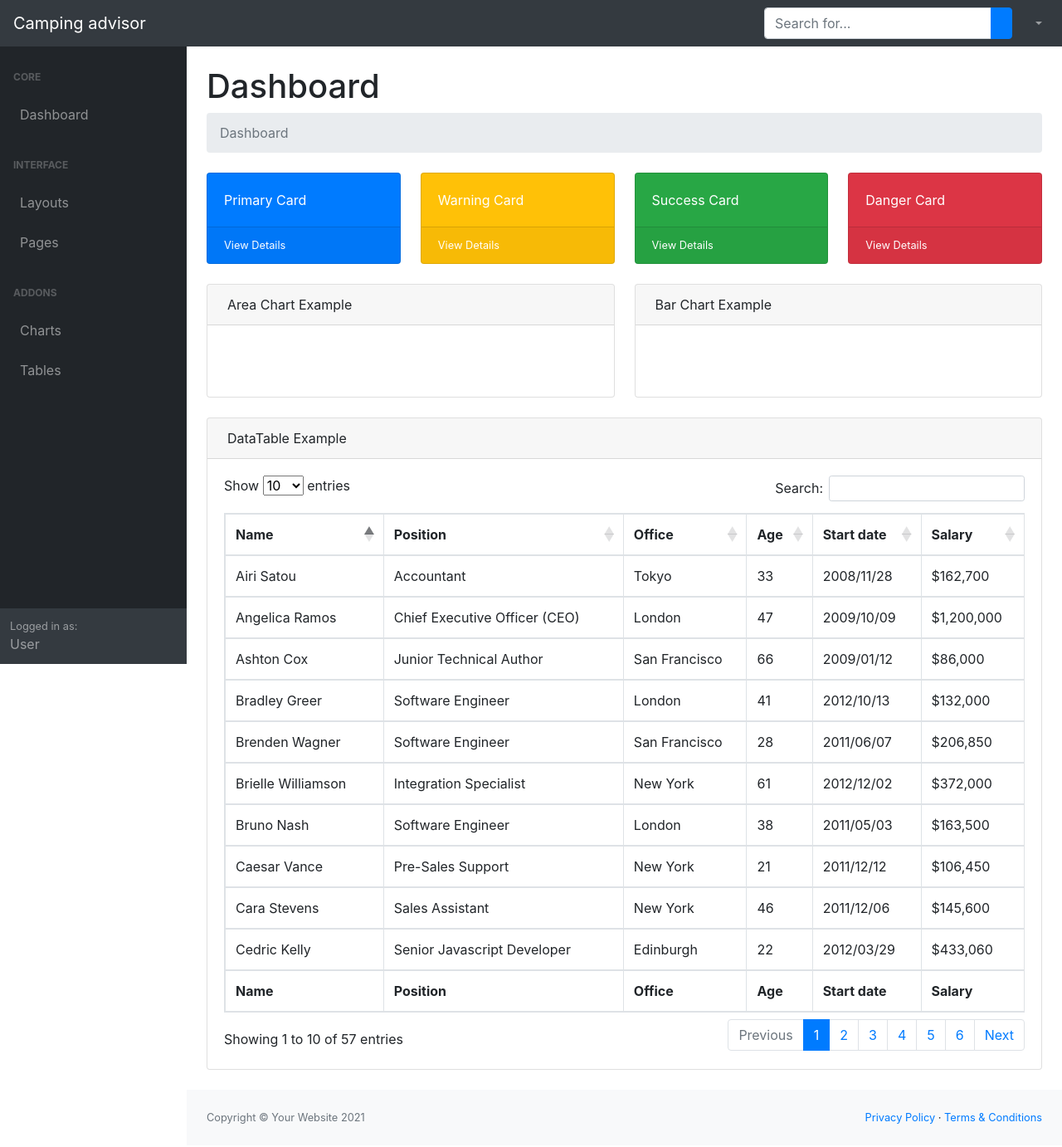
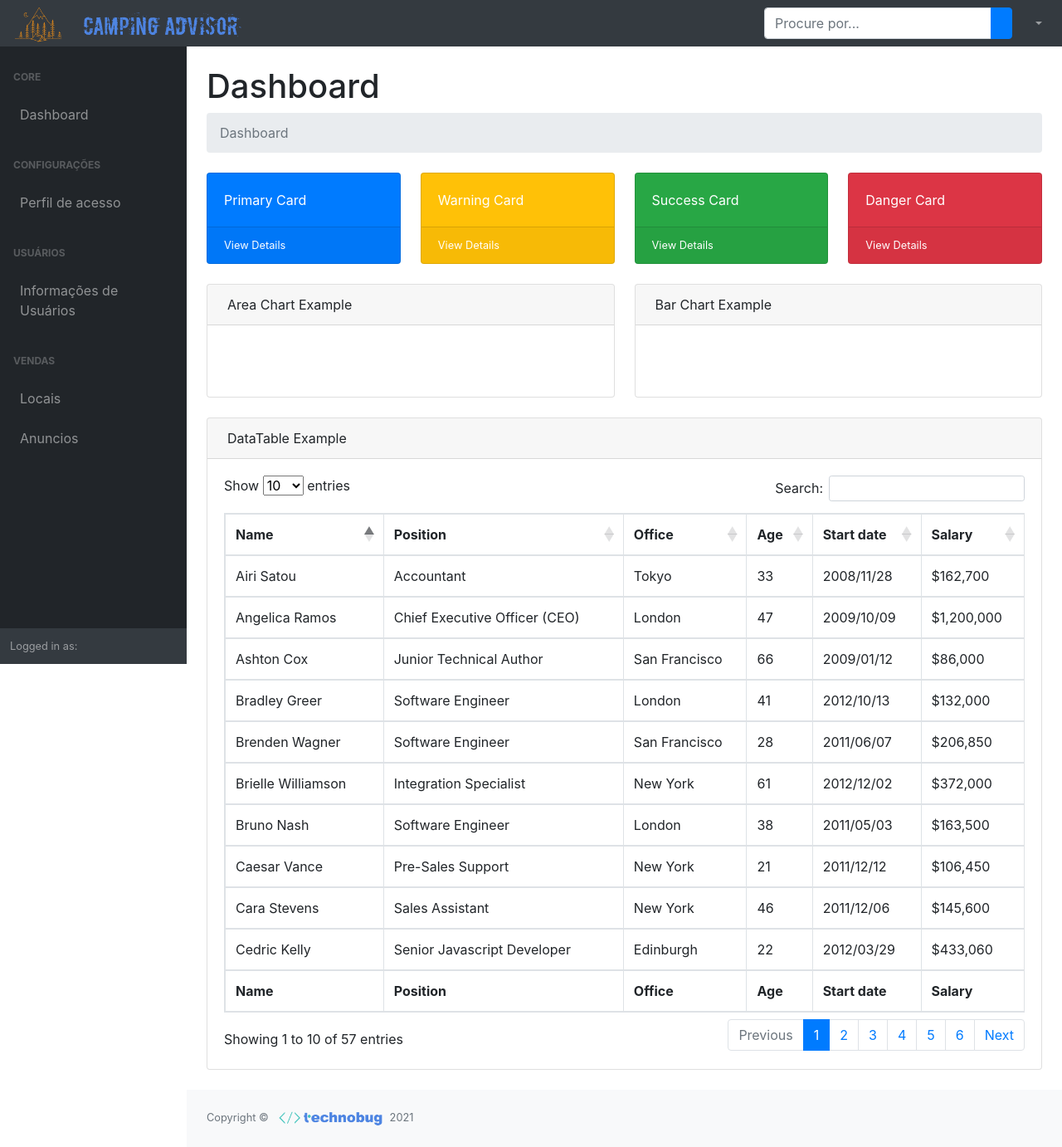
Before and after one commit to Densatho/Tripadvisor-de-Camping, a Flask app: template templates/admin.html in a window 1280 px wide. Shown: the whole page at 83% size. Before the commit the page ends 1354 px from the top, so only its background shows below. Run offline with Flask 2, Linux system fonts and the light colour scheme; the template is opened without the code that fills it, so the values that code supplies are empty; parts of the project's set-up code (start-up, migrations or seed data) failed here and were passed over; some libraries are stand-ins or nearby versions.

Commit message:
Ajustando Admin e views

```diff
--- a/requirements.txt
+++ b/requirements.txt
@@ -18,6 +18,7 @@ MarkupSafe==1.1.1
 passlib==1.7.4
 PyJWT==2.1.0
 python-dateutil==2.8.1
+python-dotenv==0.17.1
 python-editor==1.0.4
 python-http-client==3.3.2
 sendgrid==6.7.0
--- a/templates/admin_base.html
+++ b/templates/admin_base.html
@@ -2,111 +2,90 @@
 <html lang="pt-BR">
     <head>
         <meta charset="utf-8" />
-        <meta http-equiv="X-UA-Compatible" content="IE=edge" />
         <meta name="viewport" content="width=device-width, initial-scale=1, shrink-to-fit=no" />
         <meta name="description" content="" />
-        <meta name="author" content="" />
+        <meta name="author" content="TECHNOBUG" />
         <title>
             {% block title %}
             {% endblock %}
         </title>
+        <!-- Favicon-->
+        <link rel="icon" type="image/x-icon" href="{{ url_for('static', filename='assets/tent-ico.ico') }}" />
+
         <link href="{{ url_for('static', filename='css/bootstrap.min.css') }}" rel="stylesheet" />
         <link href="{{ url_for('static', filename='css/styles_admin.css') }}" rel="stylesheet" />
         <link href="https://cdn.datatables.net/1.10.20/css/dataTables.bootstrap4.min.css" rel="stylesheet" crossorigin="anonymous" />
     </head>
+
     <body class="sb-nav-fixed">
+
         <nav class="sb-topnav navbar navbar-expand navbar-dark bg-dark">
-            <a class="navbar-brand" href="index.html">Camping advisor</a>
+            <a class="navbar-brand" href="/">
+                <img style="height: 3rem" src="{{ url_for('static', filename='assets/Camping-Advisor-logo.png') }}"/>
+            </a>
             <button class="btn btn-link btn-sm order-1 order-lg-0" id="sidebarToggle" href="#!"><i class="fas fa-bars"></i></button>
             <!-- Navbar Search-->
             <form class="d-none d-md-inline-block form-inline ml-auto mr-0 mr-md-3 my-2 my-md-0">
                 <div class="input-group">
-                    <input class="form-control" type="text" placeholder="Search for..." aria-label="Search" aria-describedby="basic-addon2" />
+                    <input class="form-control" type="text" placeholder="Procure por..." aria-label="Search" aria-describedby="basic-addon2" />
                     <div class="input-group-append">
                         <button class="btn btn-primary" type="button"><i class="fas fa-search"></i></button>
                     </div>
                 </div>
             </form>
+
             <!-- Navbar-->
             <ul class="navbar-nav ml-auto ml-md-0">
                 <li class="nav-item dropdown">
-                    <a class="nav-link dropdown-toggle" id="userDropdown" href="#!" role="button" data-toggle="dropdown" aria-haspopup="true" aria-expanded="false"><i class="fas fa-user fa-fw"></i></a>
+                    <a class="nav-link dropdown-toggle" id="userDropdown" role="button" data-bs-target="#dropdown" data-bs-toggle="dropdown" aria-haspopup="true" aria-expanded="false"><i class="fas fa-user fa-fw"></i></a>
                 </li>
-                <div class="dropdown-menu dropdown-menu-right" aria-labelledby="userDropdown">
+                <div class="dropdown dropdown-menu dropdown-menu-right" id="dropdown" aria-labelledby="userDropdown">
                     <a class="dropdown-item" href="#!">Settings</a>
                     <a class="dropdown-item" href="#!">Activity Log</a>
                     <div class="dropdown-divider"></div>
-                    <a class="dropdown-item" href="login.html">Logout</a>
+                    <a class="dropdown-item" href="/login/">Logout</a>
                 </div>
             </ul>
         </nav>
+
         <div id="layoutSidenav">
             <div id="layoutSidenav_nav">
                 <nav class="sb-sidenav accordion sb-sidenav-dark" id="sidenavAccordion">
                     <div class="sb-sidenav-menu">
                         <div class="nav">
                             <div class="sb-sidenav-menu-heading">Core</div>
-                            <a class="nav-link" href="index.html">
+                            <a class="nav-link" href="/admin/">
                                 <div class="sb-nav-link-icon"><i class="fas fa-tachometer-alt"></i></div>
                                 Dashboard
                             </a>
-                            <div class="sb-sidenav-menu-heading">Interface</div>
-                            <a class="nav-link collapsed" href="#" data-toggle="collapse" data-target="#collapseLayouts" aria-expanded="false" aria-controls="collapseLayouts">
+
+                            <div class="sb-sidenav-menu-heading">Configurações</div>
+                            <a class="nav-link collapsed" href="/admin/perfil">
                                 <div class="sb-nav-link-icon"><i class="fas fa-columns"></i></div>
-                                Layouts
-                                <div class="sb-sidenav-collapse-arrow"><i class="fas fa-angle-down"></i></div>
+                                Perfil de acesso
                             </a>
-                            <div class="collapse" id="collapseLayouts" aria-labelledby="headingOne" data-parent="#sidenavAccordion">
-                                <nav class="sb-sidenav-menu-nested nav">
-                                    <a class="nav-link" href="layout-static.html">Static Navigation</a>
-                                    <a class="nav-link" href="layout-sidenav-light.html">Light Sidenav</a>
-                                </nav>
-                            </div>
-                            <a class="nav-link collapsed" href="#" data-toggle="collapse" data-target="#collapsePages" aria-expanded="false" aria-controls="collapsePages">
-                                <div class="sb-nav-link-icon"><i class="fas fa-book-open"></i></div>
-                                Pages
-                                <div class="sb-sidenav-collapse-arrow"><i class="fas fa-angle-down"></i></div>
+
+                            <div class="sb-sidenav-menu-heading">Usuários</div>
+                            <a class="nav-link collapsed" href="/admin/user">
+                                <div class="sb-nav-link-icon"><i class="fas fa-columns"></i></div>
+                                Informações de Usuários
                             </a>
-                            <div class="collapse" id="collapsePages" aria-labelledby="headingTwo" data-parent="#sidenavAccordion">
-                                <nav class="sb-sidenav-menu-nested nav accordion" id="sidenavAccordionPages">
-                                    <a class="nav-link collapsed" href="#" data-toggle="collapse" data-target="#pagesCollapseAuth" aria-expanded="false" aria-controls="pagesCollapseAuth">
-                                        Authentication
-                                        <div class="sb-sidenav-collapse-arrow"><i class="fas fa-angle-down"></i></div>
-                                    </a>
-                                    <div class="collapse" id="pagesCollapseAuth" aria-labelledby="headingOne" data-parent="#sidenavAccordionPages">
-                                        <nav class="sb-sidenav-menu-nested nav">
-                                            <a class="nav-link" href="login.html">Login</a>
-                                            <a class="nav-link" href="register.html">Register</a>
-                                            <a class="nav-link" href="password.html">Forgot Password</a>
-                                        </nav>
-                                    </div>
-                                    <a class="nav-link collapsed" href="#" data-toggle="collapse" data-target="#pagesCollapseError" aria-expanded="false" aria-controls="pagesCollapseError">
-                                        Error
-                                        <div class="sb-sidenav-collapse-arrow"><i class="fas fa-angle-down"></i></div>
-                                    </a>
-                                    <div class="collapse" id="pagesCollapseError" aria-labelledby="headingOne" data-parent="#sidenavAccordionPages">
-                                        <nav class="sb-sidenav-menu-nested nav">
-                                            <a class="nav-link" href="401.html">401 Page</a>
-                                            <a class="nav-link" href="404.html">404 Page</a>
-                                            <a class="nav-link" href="500.html">500 Page</a>
-                                        </nav>
-                                    </div>
-                                </nav>
-                            </div>
-                            <div class="sb-sidenav-menu-heading">Addons</div>
-                            <a class="nav-link" href="charts.html">
-                                <div class="sb-nav-link-icon"><i class="fas fa-chart-area"></i></div>
-                                Charts
+
+                            <div class="sb-sidenav-menu-heading">Vendas</div>
+                            <a class="nav-link collapsed" href="/admin/local">
+                                <div class="sb-nav-link-icon"><i class="fas fa-columns"></i></div>
+                                Locais
                             </a>
-                            <a class="nav-link" href="tables.html">
-                                <div class="sb-nav-link-icon"><i class="fas fa-table"></i></div>
-                                Tables
+                            <a class="nav-link collapsed" href="/admin/announce">
+                                <div class="sb-nav-link-icon"><i class="fas fa-columns"></i></div>
+                                Anuncios
                             </a>
+
                         </div>
                     </div>
                     <div class="sb-sidenav-footer">
                         <div class="small">Logged in as:</div>
-                        User
+                        {{data.username}}
                     </div>
                 </nav>
             </div>
@@ -117,12 +96,9 @@
                 <footer class="py-4 bg-light mt-auto">
                     <div class="container-fluid">
                         <div class="d-flex align-items-center justify-content-between small">
-                            <div class="text-muted">Copyright &copy; Your Website 2021</div>
-                            <div>
-                                <a href="#">Privacy Policy</a>
-                                &middot;
-                                <a href="#">Terms &amp; Conditions</a>
-                            </div>
+                            <div class="text-muted">Copyright &copy;
+                                <img style='height: 1.3rem;' src="{{ url_for('static', filename='assets/technobug-logo.png') }}" />
+                                2021</div>
                         </div>
                     </div>
                 </footer>
--- a/templates/base.html
+++ b/templates/base.html
@@ -42,7 +42,7 @@
             <div class="container">
                 <p class="m-0 text-center text-white">
                     Copyright ©
-                    <img style='height: 1.7rem;' src="{{ url_for('static', filename='assets/technobug-logo.png') }}" />
+                    <img style='height: 1.3rem;' src="{{ url_for('static', filename='assets/technobug-logo.png') }}" />
                      2021
                 </p>
             </div>
```
Also changed, not shown: admin/admin.py (+5 -4 lines), admin/views.py (+15 -0 lines), static/assets/technobug-logo.png.
